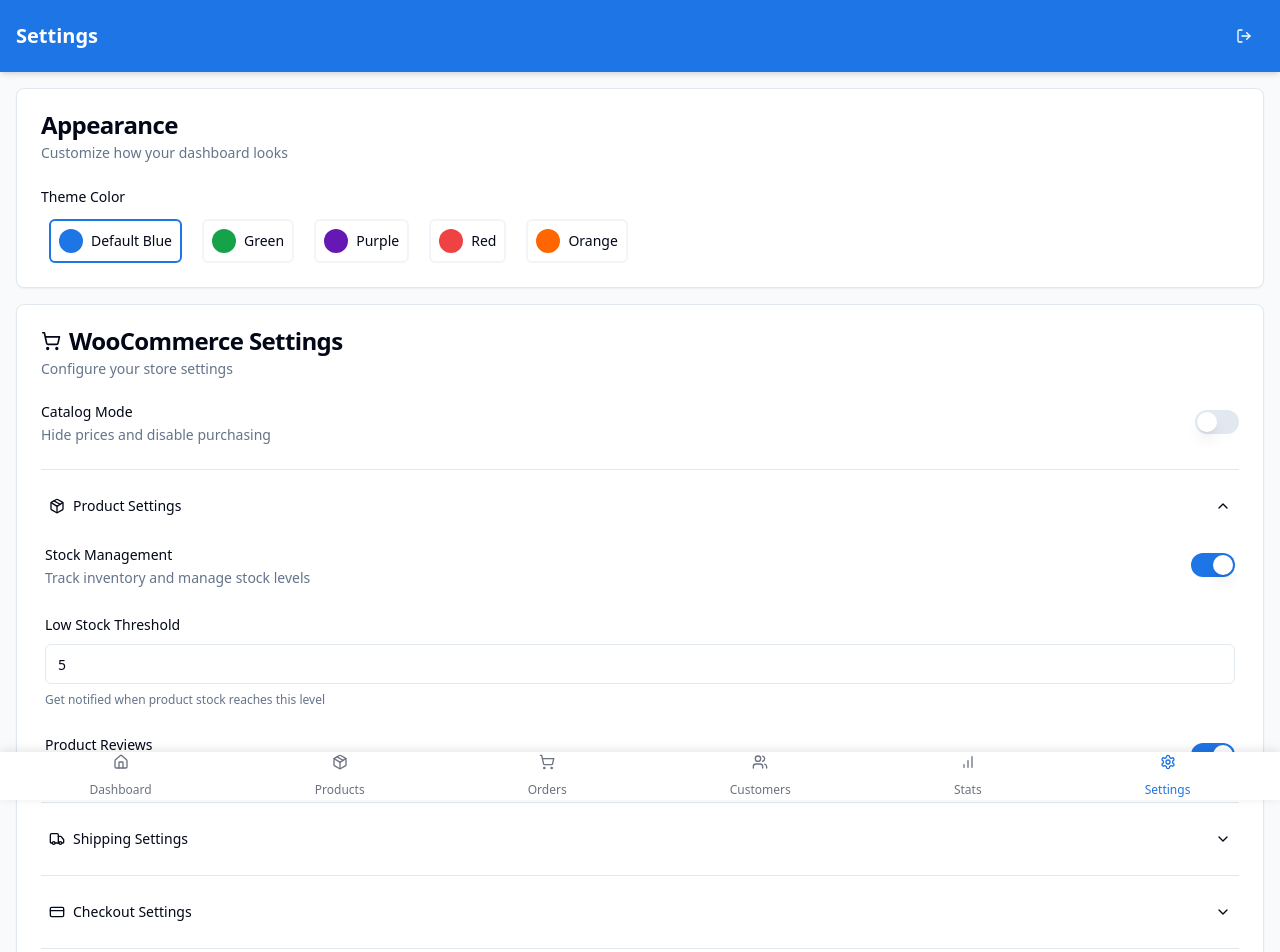
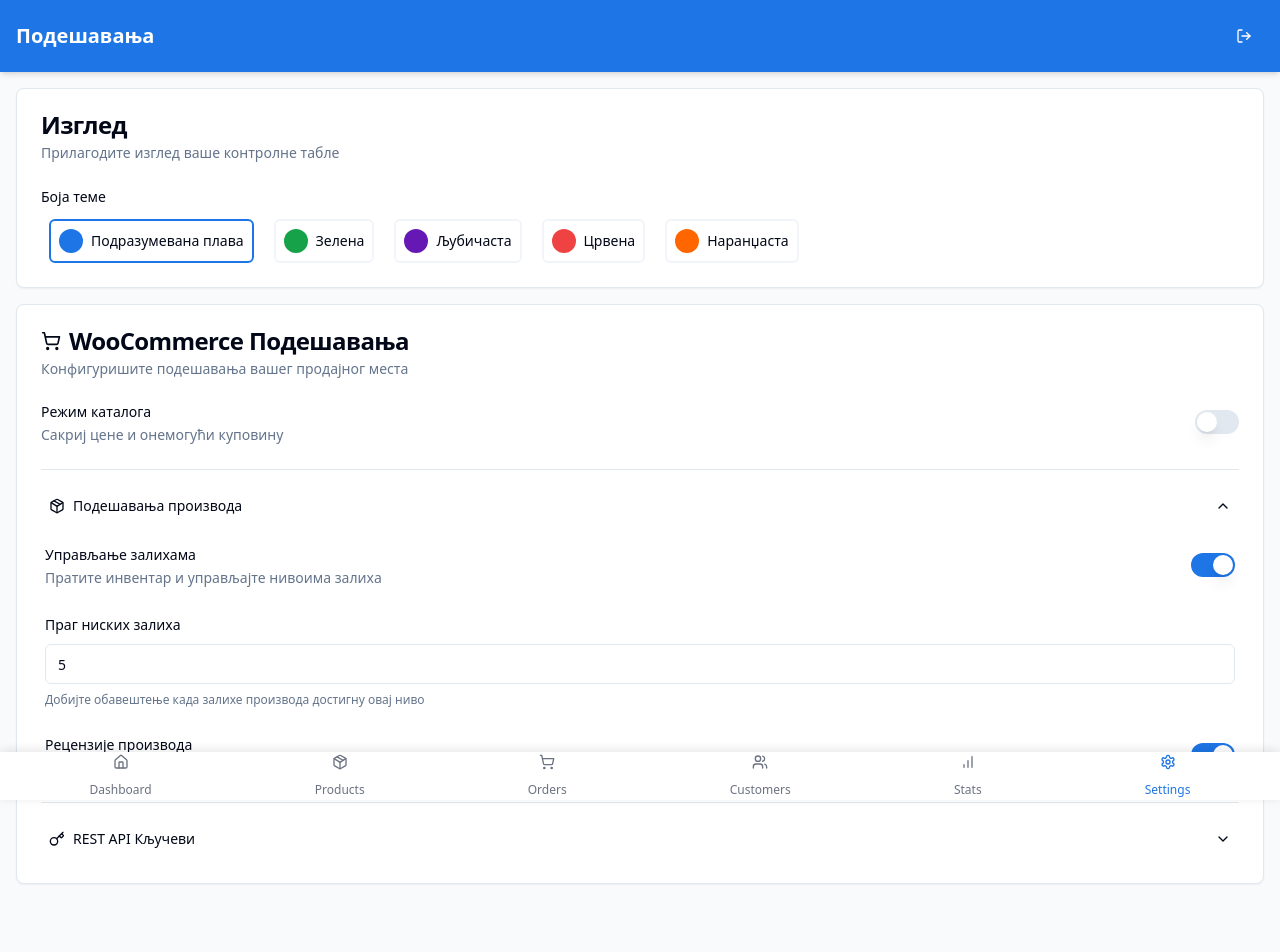
Before and after one commit to ervinbo/woo-app, a React (Vite) app: page /settings in a window 1280 px wide. Shown: the top 952 px of the page. Built offline with nearby package versions, Linux system fonts and the light colour scheme.

Commit message:
Remove shipping, checkout, tax settings
Remove shipping, checkout and tax settings, translate app to serbian

```diff
--- a/src/components/settings/AppearanceSettings.tsx
+++ b/src/components/settings/AppearanceSettings.tsx
@@ -6,11 +6,11 @@ import { Label } from '@/components/ui/label';
 import { toast } from '@/lib/toast';
 
 const THEME_COLORS = [
-  { name: 'Default Blue', value: 'blue', hsl: '214 80% 51%' },
-  { name: 'Green', value: 'green', hsl: '142 76% 36%' },
-  { name: 'Purple', value: 'purple', hsl: '270 76% 40%' },
-  { name: 'Red', value: 'red', hsl: '0 84% 60%' },
-  { name: 'Orange', value: 'orange', hsl: '24 100% 50%' },
+  { name: 'Подразумевана плава', value: 'blue', hsl: '214 80% 51%' },
+  { name: 'Зелена', value: 'green', hsl: '142 76% 36%' },
+  { name: 'Љубичаста', value: 'purple', hsl: '270 76% 40%' },
+  { name: 'Црвена', value: 'red', hsl: '0 84% 60%' },
+  { name: 'Наранџаста', value: 'orange', hsl: '24 100% 50%' },
 ];
 
 interface AppearanceSettingsProps {
@@ -26,7 +26,7 @@ const AppearanceSettings: React.FC<AppearanceSettingsProps> = ({
     setCurrentTheme(value);
     localStorage.setItem('wooTheme', value);
     applyThemeColor(value);
-    toast.success('Theme updated');
+    toast.success('Тема ажурирана');
   };
 
   const applyThemeColor = (colorValue: string) => {
@@ -39,13 +39,13 @@ const AppearanceSettings: React.FC<AppearanceSettingsProps> = ({
   return (
     <Card>
       <CardHeader>
-        <CardTitle>Appearance</CardTitle>
-        <CardDescription>Customize how your dashboard looks</CardDescription>
+        <CardTitle>Изглед</CardTitle>
+        <CardDescription>Прилагодите изглед ваше контролне табле</CardDescription>
       </CardHeader>
       <CardContent>
         <div className="space-y-6">
           <div>
-            <h3 className="text-sm font-medium mb-3">Theme Color</h3>
+            <h3 className="text-sm font-medium mb-3">Боја теме</h3>
             <RadioGroup
               value={currentTheme}
               onValueChange={handleThemeChange}
--- a/src/components/settings/CatalogModeToggle.tsx
+++ b/src/components/settings/CatalogModeToggle.tsx
@@ -17,9 +17,9 @@ const CatalogModeToggle: React.FC<CatalogModeToggleProps> = ({
   return (
     <div className="flex items-center justify-between py-2">
       <div className="space-y-0.5">
-        <Label htmlFor="catalog-mode">Catalog Mode</Label>
+        <Label htmlFor="catalog-mode">Режим каталога</Label>
         <p className="text-sm text-muted-foreground">
-          Hide prices and disable purchasing
+          Сакриј цене и онемогући куповину
         </p>
       </div>
       <Switch
--- a/src/components/settings/ProductSettings.tsx
+++ b/src/components/settings/ProductSettings.tsx
@@ -23,9 +23,9 @@ const ProductSettings: React.FC<ProductSettingsProps> = ({
     <>
       <div className="flex items-center justify-between py-2">
         <div className="space-y-0.5">
-          <Label htmlFor="stock-management">Stock Management</Label>
+          <Label htmlFor="stock-management">Управљање залихама</Label>
           <p className="text-sm text-muted-foreground">
-            Track inventory and manage stock levels
+            Пратите инвентар и управљајте нивоима залиха
           </p>
         </div>
         <Switch
@@ -38,7 +38,7 @@ const ProductSettings: React.FC<ProductSettingsProps> = ({
 
       {stockManagement && (
         <div className="space-y-2">
-          <Label htmlFor="low-stock-threshold">Low Stock Threshold</Label>
+          <Label htmlFor="low-stock-threshold">Праг ниских залиха</Label>
           <Input
             id="low-stock-threshold"
             type="number"
@@ -48,16 +48,16 @@ const ProductSettings: React.FC<ProductSettingsProps> = ({
             disabled={isLoading}
           />
           <p className="text-xs text-muted-foreground">
-            Get notified when product stock reaches this level
+            Добијте обавештење када залихе производа достигну овај ниво
           </p>
         </div>
       )}
 
       <div className="flex items-center justify-between py-2">
         <div className="space-y-0.5">
-          <Label htmlFor="reviews-enabled">Product Reviews</Label>
+          <Label htmlFor="reviews-enabled">Рецензије производа</Label>
           <p className="text-sm text-muted-foreground">
-            Allow customers to leave product reviews
+            Дозволите купцима да остављају рецензије производа
           </p>
         </div>
         <Switch
--- a/src/hooks/useSettings.tsx
+++ b/src/hooks/useSettings.tsx
@@ -9,16 +9,9 @@ export const useSettings = () => {
   const [catalogMode, setCatalogMode] = useState(false);
   const [stockManagement, setStockManagement] = useState(true);
   const [reviewsEnabled, setReviewsEnabled] = useState(true);
-  const [orderNotifications, setOrderNotifications] = useState(true);
   const [lowStockThreshold, setLowStockThreshold] = useState(5);
-  const [shippingNotice, setShippingNotice] = useState('Orders usually ship within 2-3 business days.');
-  const [taxIncludedInPrice, setTaxIncludedInPrice] = useState(false);
-  const [guestCheckout, setGuestCheckout] = useState(true);
   const [settingsSections, setSettingsSections] = useState({
     products: true,
-    shipping: false,
-    checkout: false,
-    taxes: false,
     api: false,
   });
 
@@ -43,20 +36,8 @@ export const useSettings = () => {
     const savedReviewsEnabled = localStorage.getItem('wooReviewsEnabled') !== 'false';
     setReviewsEnabled(savedReviewsEnabled);
 
-    const savedOrderNotifications = localStorage.getItem('wooOrderNotifications') !== 'false';
-    setOrderNotifications(savedOrderNotifications);
-
     const savedLowStockThreshold = parseInt(localStorage.getItem('wooLowStockThreshold') || '5');
     setLowStockThreshold(savedLowStockThreshold);
-
-    const savedShippingNotice = localStorage.getItem('wooShippingNotice') || 'Orders usually ship within 2-3 business days.';
-    setShippingNotice(savedShippingNotice);
-
-    const savedTaxIncluded = localStorage.getItem('wooTaxIncluded') === 'true';
-    setTaxIncludedInPrice(savedTaxIncluded);
-
-    const savedGuestCheckout = localStorage.getItem('wooGuestCheckout') !== 'false';
-    setGuestCheckout(savedGuestCheckout);
 
     // Load API credentials if they exist
     const savedCredentials = localStorage.getItem('woocommerce_credentials');
@@ -64,7 +45,7 @@ export const useSettings = () => {
       try {
         setApiCredentials(JSON.parse(savedCredentials));
       } catch (error) {
-        console.error('Error parsing saved credentials:', error);
+        console.error('Грешка приликом анализе сачуваних веродајница:', error);
       }
     }
 
@@ -74,11 +55,11 @@ export const useSettings = () => {
 
   const applyThemeColor = (colorValue: string) => {
     const THEME_COLORS = [
-      { name: 'Default Blue', value: 'blue', hsl: '214 80% 51%' },
-      { name: 'Green', value: 'green', hsl: '142 76% 36%' },
-      { name: 'Purple', value: 'purple', hsl: '270 76% 40%' },
-      { name: 'Red', value: 'red', hsl: '0 84% 60%' },
-      { name: 'Orange', value: 'orange', hsl: '24 100% 50%' },
+      { name: 'Подразумевана плава', value: 'blue', hsl: '214 80% 51%' },
+      { name: 'Зелена', value: 'green', hsl: '142 76% 36%' },
+      { name: 'Љубичаста', value: 'purple', hsl: '270 76% 40%' },
+      { name: 'Црвена', value: 'red', hsl: '0 84% 60%' },
+      { name: 'Наранџаста', value: 'orange', hsl: '24 100% 50%' },
     ];
 
     const selectedColor = THEME_COLORS.find(c => c.value === colorValue);
@@ -105,27 +86,15 @@ export const useSettings = () => {
         case 'ReviewsEnabled':
           setReviewsEnabled(value);
           break;
-        case 'OrderNotifications':
-          setOrderNotifications(value);
-          break;
         case 'LowStockThreshold':
           setLowStockThreshold(value);
-          break;
-        case 'ShippingNotice':
-          setShippingNotice(value);
-          break;
-        case 'TaxIncluded':
-          setTaxIncludedInPrice(value);
-          break;
-        case 'GuestCheckout':
-          setGuestCheckout(value);
           break;
       }
 
       // Simulate API call
-      toast.success(`Setting updated successfully`);
+      toast.success(`Подешавање успешно ажурирано`);
     } catch (error) {
-      toast.error('Failed to update setting');
+      toast.error('Није успело ажурирање подешавања');
       console.error(error);
     } finally {
       setIsLoading(false);
@@ -151,31 +120,31 @@ export const useSettings = () => {
     try {
       // Validate inputs
       if (!apiCredentials.siteUrl) {
-        toast.error('Site URL is required');
+        toast.error('URL сајта је обавезан');
         setIsLoading(false);
         return;
       }
 
       if (!apiCredentials.siteUrl.startsWith('https://') && !apiCredentials.siteUrl.startsWith('http://')) {
-        toast.error('Site URL must start with http:// or https://');
+        toast.error('URL сајта мора почињати са http:// или https://');
         setIsLoading(false);
         return;
       }
 
       if (!apiCredentials.consumerKey || !apiCredentials.consumerSecret) {
-        toast.error('Consumer Key and Consumer Secret are required');
+        toast.error('Кориснички кључ и тајна су обавезни');
         setIsLoading(false);
         return;
       }
 
       // Save credentials to API service and localStorage
       wooCommerceApi.saveCredentials(apiCredentials);
-      toast.success('API credentials saved successfully');
+      toast.success('API веродајнице сачуване успешно');
 
       // Test connection
       testConnection();
     } catch (error) {
-      toast.error('Failed to save credentials');
+      toast.error('Није успело чување веродајница');
       console.error(error);
     } finally {
       setIsLoading(false);
@@ -187,10 +156,10 @@ export const useSettings = () => {
     try {
       // Try to fetch a small amount of data to test the connection
       await wooCommerceApi.getProducts(1, 1);
-      toast.success('Connection successful! API credentials are working.');
+      toast.success('Успешна веза! API веродајнице раде.');
     } catch (error) {
-      toast.error('Connection failed. Please check your credentials.');
-      console.error('API connection test failed:', error);
+      toast.error('Веза није успела. Проверите ваше веродајнице.');
+      console.error('API тест везе није успео:', error);
     } finally {
       setIsLoading(false);
     }
@@ -203,11 +172,7 @@ export const useSettings = () => {
     catalogMode,
     stockManagement,
     reviewsEnabled,
-    orderNotifications,
     lowStockThreshold,
-    shippingNotice,
-    taxIncludedInPrice,
-    guestCheckout,
     settingsSections,
     apiCredentials,
     handleSetting,
--- a/src/pages/Settings.tsx
+++ b/src/pages/Settings.tsx
@@ -3,7 +3,7 @@ import React from 'react';
 import MobileLayout from '@/components/layout/MobileLayout';
 import { Card, CardContent, CardDescription, CardHeader, CardTitle } from '@/components/ui/card';
 import { Separator } from '@/components/ui/separator';
-import { ShoppingCart, Tag, Package, Truck, Shield, CreditCard, Key } from 'lucide-react';
+import { ShoppingCart, Tag, Package, Key } from 'lucide-react';
 import { useSettings } from '@/hooks/useSettings';
 import { wooCommerceApi } from '@/services/api';
 
@@ -11,9 +11,6 @@ import { wooCommerceApi } from '@/services/api';
 import AppearanceSettings from '@/components/settings/AppearanceSettings';
 import SettingsSection from '@/components/settings/SettingsSection';
 import ProductSettings from '@/components/settings/ProductSettings';
-import ShippingSettings from '@/components/settings/ShippingSettings';
-import CheckoutSettings from '@/components/settings/CheckoutSettings';
-import TaxSettings from '@/components/settings/TaxSettings';
 import ApiKeySettings from '@/components/settings/ApiKeySettings';
 import CatalogModeToggle from '@/components/settings/CatalogModeToggle';
 
@@ -25,22 +22,18 @@ const Settings = () => {
     catalogMode,
     stockManagement,
     reviewsEnabled,
-    orderNotifications,
     lowStockThreshold,
-    shippingNotice,
-    taxIncludedInPrice,
-    guestCheckout,
-    settingsSections,
     apiCredentials,
     handleSetting,
     toggleSection,
     handleCredentialChange,
     saveCredentials,
     testConnection,
+    settingsSections,
   } = useSettings();
 
   return (
-    <MobileLayout title="Settings">
+    <MobileLayout title="Подешавања">
       <div className="space-y-4 pb-20">
         <AppearanceSettings
           currentTheme={currentTheme}
@@ -51,9 +44,9 @@ const Settings = () => {
           <CardHeader className="pb-3">
             <CardTitle className="flex items-center">
               <ShoppingCart className="h-5 w-5 mr-2" />
-              WooCommerce Settings
+              WooCommerce Подешавања
             </CardTitle>
-            <CardDescription>Configure your store settings</CardDescription>
+            <CardDescription>Конфигуришите подешавања вашег продајног места</CardDescription>
           </CardHeader>
           <CardContent className="space-y-4">
             <CatalogModeToggle
@@ -66,7 +59,7 @@ const Settings = () => {
 
             {/* Products section */}
             <SettingsSection
-              title="Product Settings"
+              title="Подешавања производа"
               icon={<Package className="h-5 w-5 mr-2" />}
               isOpen={settingsSections.products}
               onToggle={() => toggleSection('products')}
@@ -82,58 +75,9 @@ const Settings = () => {
 
             <Separator />
 
-            {/* Shipping section */}
-            <SettingsSection
-              title="Shipping Settings"
-              icon={<Truck className="h-5 w-5 mr-2" />}
-              isOpen={settingsSections.shipping}
-              onToggle={() => toggleSection('shipping')}
-            >
-              <ShippingSettings
-                shippingNotice={shippingNotice}
-                isLoading={isLoading}
-                handleSetting={handleSetting}
-              />
-            </SettingsSection>
-
-            <Separator />
-
-            {/* Checkout section */}
-            <SettingsSection
-              title="Checkout Settings"
-              icon={<CreditCard className="h-5 w-5 mr-2" />}
-              isOpen={settingsSections.checkout}
-              onToggle={() => toggleSection('checkout')}
-            >
-              <CheckoutSettings
-                guestCheckout={guestCheckout}
-                orderNotifications={orderNotifications}
-                isLoading={isLoading}
-                handleSetting={handleSetting}
-              />
-            </SettingsSection>
-
-            <Separator />
-
-            {/* Taxes section */}
-            <SettingsSection
-              title="Tax Settings"
-              icon={<Tag className="h-5 w-5 mr-2" />}
-              isOpen={settingsSections.taxes}
-              onToggle={() => toggleSection('taxes')}
-            >
-              <TaxSettings
-                taxIncludedInPrice={taxIncludedInPrice}
-                isLoading={isLoading}
-                handleSetting={handleSetting}
-              />
-            </SettingsSection>
-
-            <Separator />
-
             {/* API Keys section */}
             <SettingsSection
-              title="REST API Keys"
+              title="REST API Кључеви"
               icon={<Key className="h-5 w-5 mr-2" />}
               isOpen={settingsSections.api}
               onToggle={() => toggleSection('api')}
```
Also changed, not shown: src/components/settings/CheckoutSettings.tsx (deleted, +0 -54 lines), src/components/settings/ShippingSettings.tsx (deleted, +0 -34 lines), src/components/settings/TaxSettings.tsx (deleted, +0 -35 lines).
